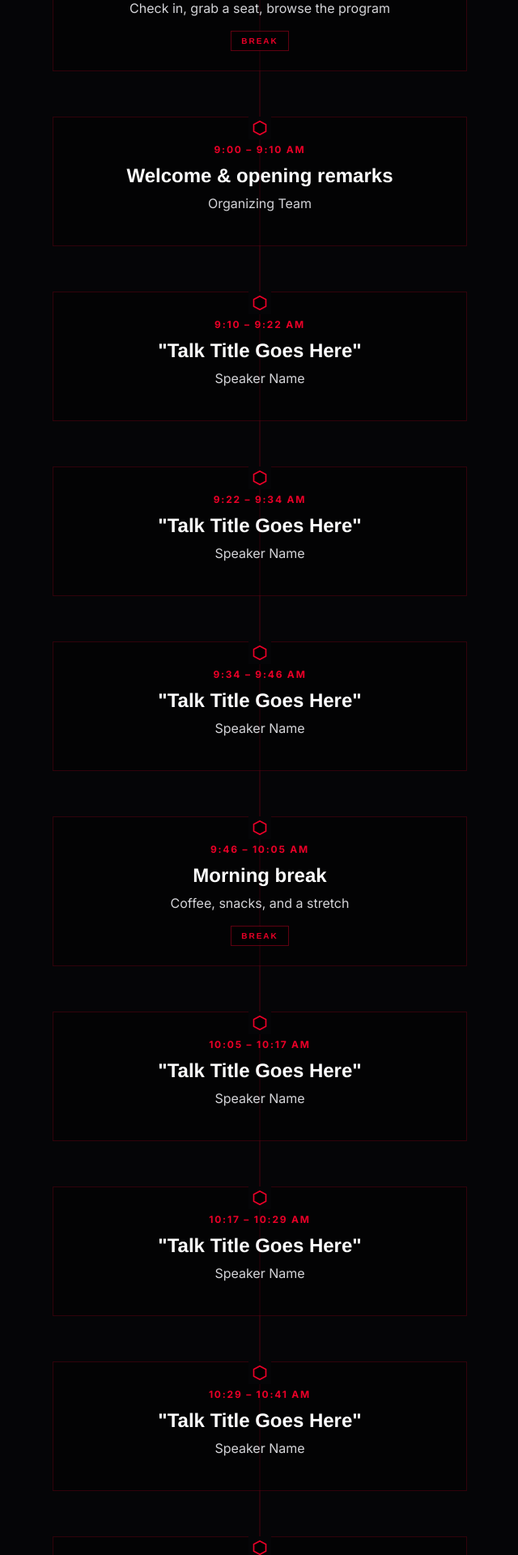
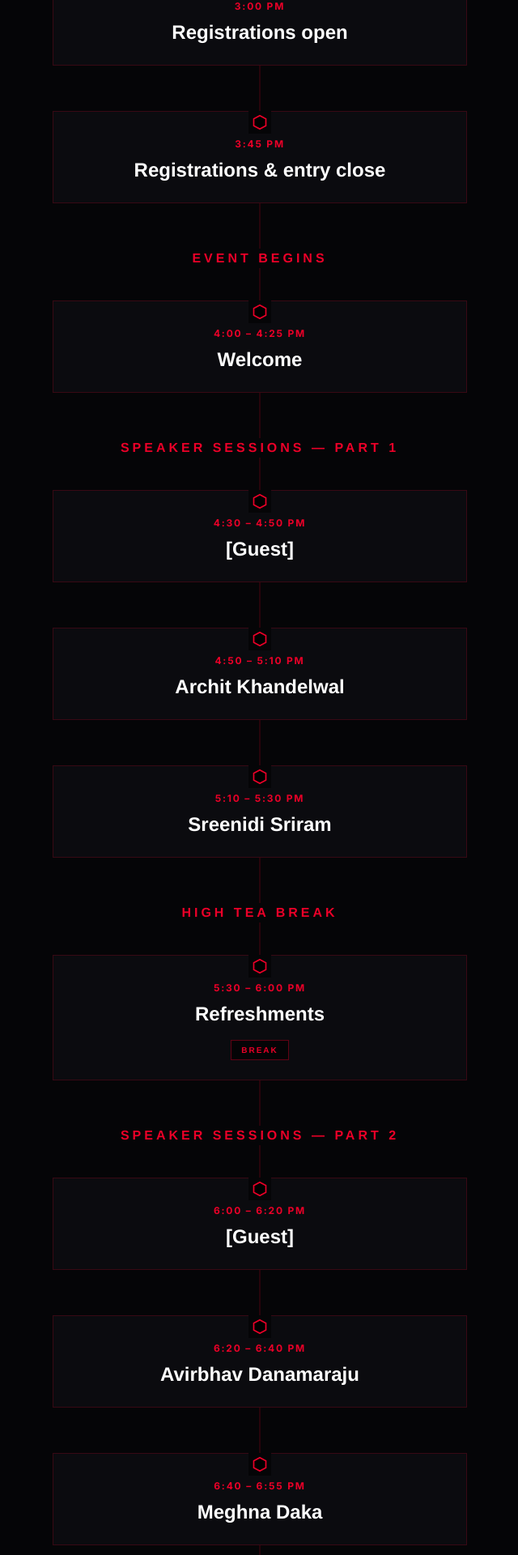
Before and after one commit to shaunak44oop/react-tedx, a React (Vite) app: page /schedule in a window 1280 px wide. Shown: the part 780-2700 px from the top of the page at 81% size, without its empty margins (319-959 px from the left). Built offline with nearby package versions, Linux system fonts and the light colour scheme; the HTML template or start-up script is replaced by a standard one.

Commit message:
schedule

```diff
--- a/src/components/layout/footer.tsx
+++ b/src/components/layout/footer.tsx
@@ -76,12 +76,12 @@ export function Footer() {
             <ul className="space-y-3 text-sm">
               <li>
                 <a
-                  href="mailto:tedx.technology@chirec.ac.in"
+                  href="mailto:tedx@chirec.ac.in"
                   className="group relative p-3 rounded-xs border border-[#EB0028]/25 bg-black/60 hover:border-[#EB0028] flex items-center justify-between transition-all duration-300 backdrop-blur-sm overflow-hidden"
                 >
                   <div className="flex items-center gap-3 text-zinc-300 group-hover:text-white">
                     <Mail className="w-4 h-4 text-[#EB0028]" />
-                    <span className="font-mono text-xs">tedx.technology@chirec.ac.in</span>
+                    <span className="font-mono text-xs">tedx@chirec.ac.in</span>
                   </div>
                   <ArrowUpRight className="w-3.5 h-3.5 text-zinc-500 group-hover:text-[#EB0028] group-hover:translate-x-0.5 group-hover:-translate-y-0.5 transition-transform" />
                 </a>
--- a/src/data/schedule.ts
+++ b/src/data/schedule.ts
@@ -2,80 +2,80 @@ export type ScheduleItem = {
   id: string;
   time: string;
   title: string;
-  subtitle: string;
+  section?: string;
   tag?: "Break";
 };
 
 // Edit this array to update the day-of program. Order matters — items
-// render top to bottom exactly as listed here.
+// render top to bottom exactly as listed here. `section` groups items
+// under a heading; the heading shows once, above the first item that
+// carries a new section value.
 export const schedule: ScheduleItem[] = [
   {
     id: "sc-1",
-    time: "16:00 IST Onwards",
-    title: "Doors open at 15:00 IST",
-    subtitle: "Check in, grab a seat, browse the program",
+    section: "Venue Arrival",
+    time: "3:00 PM",
+    title: "Registrations open",
+  },
+  {
+    id: "sc-2",
+    section: "Venue Arrival",
+    time: "3:45 PM",
+    title: "Registrations & entry close",
+  },
+  {
+    id: "sc-3",
+    section: "Event Begins",
+    time: "4:00 – 4:25 PM",
+    title: "Welcome",
+  },
+  {
+    id: "sc-4",
+    section: "Speaker Sessions — Part 1",
+    time: "4:30 – 4:50 PM",
+    title: "[Guest]",
+  },
+  {
+    id: "sc-5",
+    section: "Speaker Sessions — Part 1",
+    time: "4:50 – 5:10 PM",
+    title: "Archit Khandelwal",
+  },
+  {
+    id: "sc-6",
+    section: "Speaker Sessions — Part 1",
+    time: "5:10 – 5:30 PM",
+    title: "Sreenidi Sriram",
+  },
+  {
+    id: "sc-7",
+    section: "High Tea Break",
+    time: "5:30 – 6:00 PM",
+    title: "Refreshments",
     tag: "Break",
   },
   {
-    id: "sc-2",
-    time: "9:00 – 9:10 AM",
-    title: "Welcome & opening remarks",
-    subtitle: "Organizing Team",
-  },
-  {
-    id: "sc-3",
-    time: "9:10 – 9:22 AM",
-    title: '"Talk Title Goes Here"',
-    subtitle: "Speaker Name",
-  },
-  {
-    id: "sc-4",
-    time: "9:22 – 9:34 AM",
-    title: '"Talk Title Goes Here"',
-    subtitle: "Speaker Name",
-  },
-  {
-    id: "sc-5",
-    time: "9:34 – 9:46 AM",
-    title: '"Talk Title Goes Here"',
-    subtitle: "Speaker Name",
-  },
-  {
-    id: "sc-6",
-    time: "9:46 – 10:05 AM",
-    title: "Morning break",
-    subtitle: "Coffee, snacks, and a stretch",
-    tag: "Break",
-  },
-  {
-    id: "sc-7",
-    time: "10:05 – 10:17 AM",
-    title: '"Talk Title Goes Here"',
-    subtitle: "Speaker Name",
-  },
-  {
     id: "sc-8",
-    time: "10:17 – 10:29 AM",
-    title: '"Talk Title Goes Here"',
-    subtitle: "Speaker Name",
+    section: "Speaker Sessions — Part 2",
+    time: "6:00 – 6:20 PM",
+    title: "[Guest]",
   },
   {
     id: "sc-9",
-    time: "10:29 – 10:41 AM",
-    title: '"Talk Title Goes Here"',
-    subtitle: "Speaker Name",
+    section: "Speaker Sessions — Part 2",
+    time: "6:20 – 6:40 PM",
+    title: "Avirbhav Danamaraju",
   },
   {
     id: "sc-10",
-    time: "10:45 – 11:00 AM",
-    title: "Closing remarks",
-    subtitle: "Organizing Team",
+    section: "Speaker Sessions — Part 2",
+    time: "6:40 – 6:55 PM",
+    title: "Meghna Daka",
   },
   {
     id: "sc-11",
-    time: "11:00 – 11:30 AM",
-    title: "Reception",
-    subtitle: "Meet the speakers in the lobby",
-    tag: "Break",
+    section: "Closing",
+    time: "6:55 – 7:00 PM",
+    title: "National Anthem",
   },
 ];
--- a/src/pages/home.tsx
+++ b/src/pages/home.tsx
@@ -265,7 +265,7 @@ export function Home() {
             </div>
           </Reveal>
 
-          <RevealGroup className="grid gap-6 md:grid-cols-3 relative z-10" stagger={0.1}>
+          <RevealGroup className="grid gap-6 md:grid-cols-2 mx-auto relative z-10" stagger={0.1}>
             {/* Feature Card 1 */}
             <motion.div variants={staggerItem} className="group relative rounded-xs border border-[#EB0028]/30 bg-black/80 p-8 hover:border-[#EB0028] transition-all cursor-default overflow-hidden">
               <svg viewBox="0 0 50 50" className="absolute -bottom-6 -right-6 w-32 h-32 text-[#EB0028] opacity-0 group-hover:opacity-40 group-hover:-translate-x-2 group-hover:-translate-y-2 transition-all duration-700 ease-out pointer-events-none z-0">
@@ -277,7 +277,7 @@ export function Home() {
                 </div>
                 <h3 className="font-['Helvetica',sans-serif] text-xl sm:text-2xl font-bold text-white mb-1.5">Date & Time</h3>
                 <p className="text-sm sm:text-base text-[#EB0028] mb-3 font-semibold">Saturday, October 3, 2026</p>
-                <p className="text-sm sm:text-base text-zinc-300 font-normal leading-relaxed">Doors open at 15:00 IST. Please arrive 20 minutes early for check-in and seating.</p>
+                <p className="text-sm sm:text-base text-zinc-300 font-normal leading-relaxed">Doors open at 3:00 PM. No entry permitted after 3:45 PM. <br />Please arrive on time for check-in and seating.</p>
               </div>
             </motion.div>
 
@@ -292,24 +292,10 @@ export function Home() {
                 </div>
                 <h3 className="font-['Helvetica',sans-serif] text-xl sm:text-2xl font-bold text-white mb-1.5">Location</h3>
                 <p className="text-sm sm:text-base text-[#EB0028] mb-3 font-semibold">CHIREC Kondapur Campus</p>
-                <p className="text-sm sm:text-base text-zinc-300 font-normal leading-relaxed">Botanical Garden Road, Kondapur, Hyderabad. Entrance & check-in located at Gate 1.</p>
+                <p className="text-sm sm:text-base text-zinc-300 font-normal leading-relaxed">Botanical Garden Road, Kondapur, Hyderabad. <br />Entrance & check-in located at Gate 1.</p>
               </div>
             </motion.div>
 
-            {/* Feature Card 3 */}
-            <motion.div variants={staggerItem} className="group relative rounded-xs border border-[#EB0028]/30 bg-black/80 p-8 hover:border-[#EB0028] transition-all cursor-default overflow-hidden">
-              <svg viewBox="0 0 50 50" className="absolute -bottom-6 -right-6 w-32 h-32 text-[#EB0028] opacity-0 group-hover:opacity-40 group-hover:-translate-x-2 group-hover:-translate-y-2 transition-all duration-700 ease-out pointer-events-none z-0">
-                <use href="#shape-hex-node" x="0" y="0" transform="scale(0.8)" />
-              </svg>
-              <div className="relative z-10">
-                <div className="mb-5 inline-flex h-12 w-12 items-center justify-center rounded-xs bg-[#EB0028]/10 text-[#EB0028] border border-[#EB0028]/20 group-hover:scale-110 transition-transform duration-500">
-                  <Mic className="h-6 w-6" />
-                </div>
-                <h3 className="font-['Helvetica',sans-serif] text-xl sm:text-2xl font-bold text-white mb-1.5">Event Format</h3>
-                <p className="text-sm sm:text-base text-[#EB0028] mb-3 font-semibold">Talks & Performances</p>
-                <p className="text-sm sm:text-base text-zinc-300 font-normal leading-relaxed">Fast-paced 12-minute talks interspersed with networking breaks and interactive exhibits.</p>
-              </div>
-            </motion.div>
           </RevealGroup>
         </div>
       </section>
--- a/src/pages/register.tsx
+++ b/src/pages/register.tsx
@@ -128,8 +128,8 @@ export function Register() {
                 <li>Bring a valid school ID if your ticket is student-priced.</li>
                 <li>
                   Questions? Contact{" "}
-                  <a href="mailto:tedx.technology@chirec.ac.in" className="text-[#EB0028] hover:underline font-semibold">
-                    tedx.technology@chirec.ac.in
+                  <a href="mailto:tedx@chirec.ac.in" className="text-[#EB0028] hover:underline font-semibold">
+                    tedx@chirec.ac.in
                   </a>
                 </li>
               </ul>
--- a/src/pages/schedule.tsx
+++ b/src/pages/schedule.tsx
@@ -43,7 +43,7 @@ export function Schedule() {
           />
 
           <p className="max-w-[56ch] text-base sm:text-lg text-zinc-300 font-light leading-relaxed mb-8 mx-auto z-10">
-            Doors open at 15:00 IST. Talks are capped at 12 minutes each, with breaks built in.
+            Doors open at 3:00 PM. <br />Six talks across two sessions, with a high tea break in between.
           </p>
         </Reveal>
       </section>
@@ -52,13 +52,29 @@ export function Schedule() {
       <section className="relative z-10 px-4 sm:px-8 py-14">
         <RevealGroup className="relative mx-auto max-w-[760px] flex flex-col items-center w-full" stagger={0.05}>
           {/* Vertical Timeline Guide Line */}
-          <div className="absolute top-2 bottom-2 left-1/2 w-[1px] bg-[#EB0028]/30 -translate-x-1/2 z-0" aria-hidden />
+          <div className="absolute top-2 bottom-32 left-1/2 w-[1px] bg-[#EB0028]/30 -translate-x-1/2 z-0" aria-hidden />
 
-          {schedule.map((item) => (
+          {schedule.map((item, index) => {
+            const showSection =
+              item.section && item.section !== schedule[index - 1]?.section;
+
+            return (
+              <div key={item.id} className="w-full flex flex-col items-center">
+                {/* Section Header — equal space above and below */}
+                {showSection && (
                   <motion.div
-              key={item.id}
                     variants={staggerItem}
-              className="relative pb-14 w-full flex flex-col items-center text-center last:pb-0 z-10 group"
+                    className="relative z-20 py-10 first:pt-0"
+                  >
+                    <h2 className="font-['Helvetica',sans-serif] text-sm sm:text-base font-black uppercase tracking-[0.25em] text-[#EB0028] bg-[#050507] px-4">
+                      {item.section}
+                    </h2>
+                  </motion.div>
+                )}
+
+                <motion.div
+                  variants={staggerItem}
+                  className="relative pb-14 w-full flex flex-col items-center text-center z-10 group"
                 >
                   {/* Hexagonal Center Node */}
                   <div className="absolute left-1/2 top-0 -translate-x-1/2 bg-[#050507] p-1 z-20">
@@ -68,7 +84,7 @@ export function Schedule() {
                   </div>
 
                   {/* Timeline Card */}
-              <div className="pt-8 flex flex-col items-center max-w-lg w-full bg-black/40 border border-[#EB0028]/20 group-hover:border-[#EB0028]/60 p-6 rounded-xs transition-all duration-300 backdrop-blur-xs relative overflow-hidden">
+                  <div className="pt-8 flex flex-col items-center max-w-lg w-full bg-[#0b0b0f] border border-[#EB0028]/20 group-hover:border-[#EB0028]/60 p-6 rounded-xs transition-all duration-300 backdrop-blur-xs relative overflow-hidden">
                     <svg viewBox="0 0 50 50" className="absolute -bottom-4 -right-4 w-20 h-20 text-[#EB0028] opacity-0 group-hover:opacity-20 group-hover:-translate-x-1 group-hover:-translate-y-1 transition-all duration-500 ease-out pointer-events-none z-0">
                       <use href="#shape-hex-node" x="0" y="0" transform="scale(0.8)" />
                     </svg>
@@ -76,20 +92,19 @@ export function Schedule() {
                     <span className="mb-2 block font-['Helvetica',sans-serif] text-xs font-mono tracking-[0.15em] text-[#EB0028] font-bold z-10">
                       {item.time}
                     </span>
-                <h3 className="font-['Helvetica',sans-serif] text-xl sm:text-2xl font-bold text-white mb-1.5 z-10">
+                    <h3 className="font-['Helvetica',sans-serif] text-xl sm:text-2xl font-bold text-white z-10">
                       {item.title}
                     </h3>
-                <span className="text-sm sm:text-base text-zinc-300 mb-4 font-normal z-10">
-                  {item.subtitle}
-                </span>
                     {item.tag && (
-                  <span className="inline-block rounded-xs border border-[#EB0028]/40 px-3 py-1 font-['Helvetica',sans-serif] text-[10px] uppercase tracking-[0.2em] text-[#EB0028] bg-black/60 font-semibold z-10">
+                      <span className="mt-4 inline-block rounded-xs border border-[#EB0028]/40 px-3 py-1 font-['Helvetica',sans-serif] text-[10px] uppercase tracking-[0.2em] text-[#EB0028] bg-black/60 font-semibold z-10">
                         {item.tag}
                       </span>
                     )}
                   </div>
                 </motion.div>
-          ))}
+              </div>
+            );
+          })}
         </RevealGroup>
       </section>
 
@@ -97,7 +112,7 @@ export function Schedule() {
       <section className="relative z-10 border-t border-[#EB0028]/30 bg-black/80 backdrop-blur-md px-4 sm:px-8 py-20 text-center">
         <div className="mx-auto flex max-w-xl flex-col items-center gap-8">
           <h2 className="font-['Helvetica',sans-serif] font-bold text-2xl sm:text-4xl text-white tracking-tight">
-            Save your spot for the day.
+            Save your spot for the day
           </h2>
           <SpotlightButton to="/register" className="group relative overflow-hidden bg-[#EB0028] hover:bg-[#c40022] text-white font-medium px-8 py-3 rounded-xs transition-all">
             <svg viewBox="0 0 50 50" className="absolute -bottom-4 -right-4 w-16 h-16 text-black opacity-0 group-hover:opacity-20 group-hover:-translate-x-1 group-hover:-translate-y-1 transition-all duration-500 ease-out pointer-events-none z-0">
```
Lines whose indentation alone changed are shown as unchanged.
